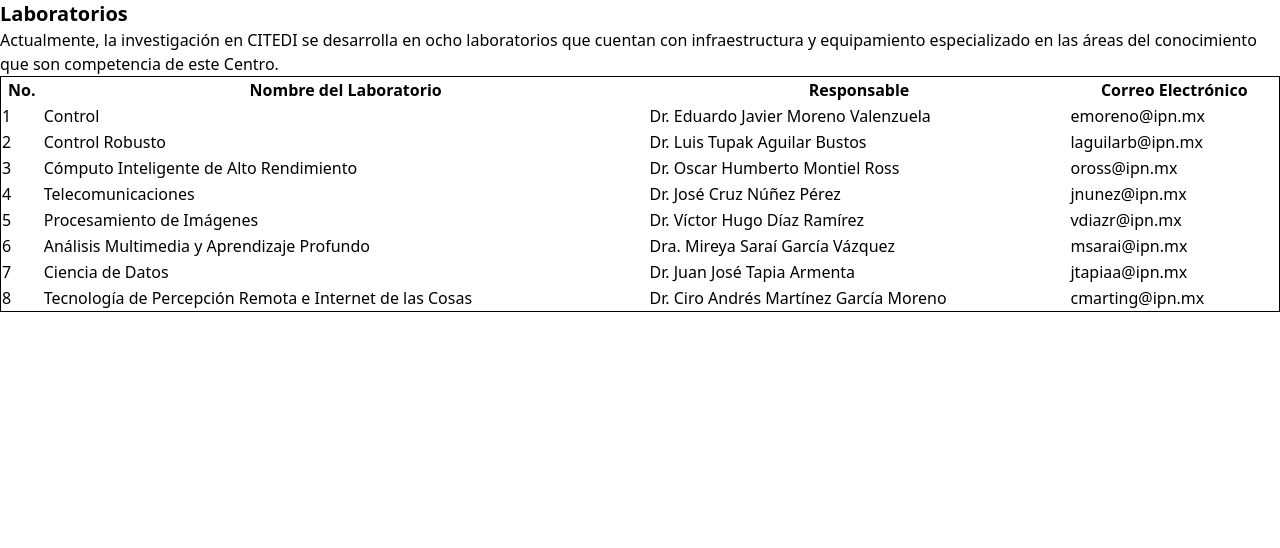
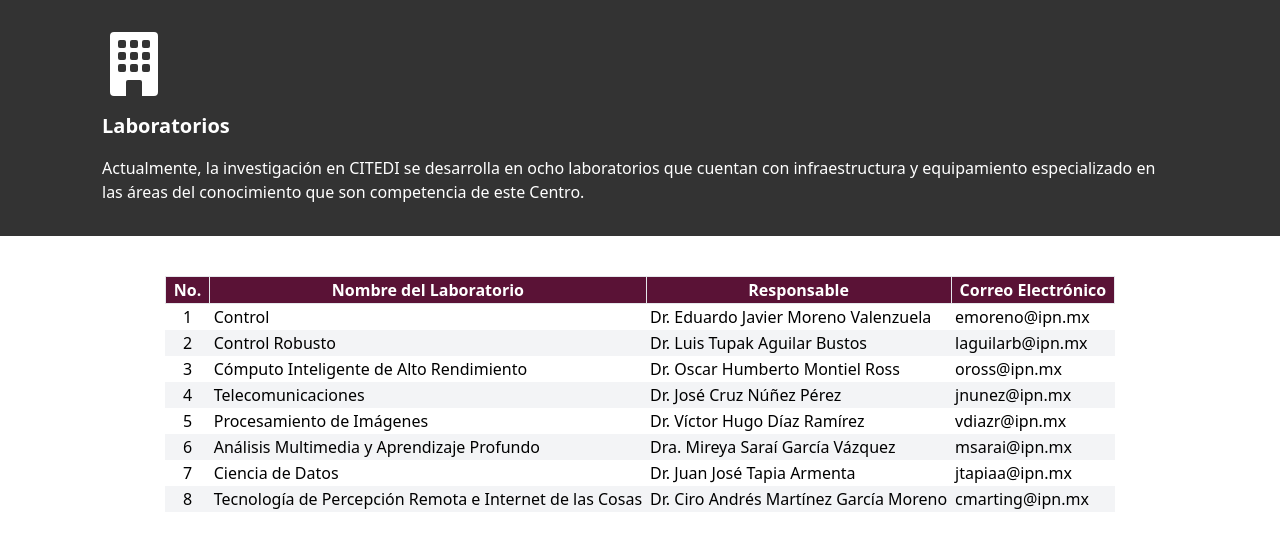
Before and after one commit to pabcrz/investigacion-citedi, a Next.js app: page /laboratorios in a window 1280 px wide. Shown: the top 548 px of the page. Built offline with nearby package versions, Linux system fonts and the light colour scheme.

Commit message:
Add laboratorios, investigadores and conocenos pages

```diff
--- a/src/components/lgac/GeneralInfo.js
+++ /dev/null
@@ -1,76 +0,0 @@
-import mision from "/public/main/mision.svg";
-import investigacion from "/public/main/investigacion.svg";
-import productos from "/public/main/productos.svg";
-import { investigadores } from "../../lib/data";
-import Image from "next/image";
-
-export default function GeneralInfo() {
-  return (
-    // Mision y Vision del Citedi
-    <>
-      <div className="max-w-[1280px]">
-        <div className=" md:px-8 flex flex-col gap-4">
-          <Image src={mision} alt="mision" className="size-16" />
-          <h3 className="text-fluid-md">Nuestra Misión</h3>
-          <p>
-            Somos un Centro de investigación científica y desarrollo tecnológico
-            del IPN que, a través de programas pertinentes, genera, difunde y
-            divulga conocimiento en sistemas digitales; forma profesionales a
-            nivel posgrado y científicos de excelencia; y contribuye al
-            desarrollo científico, tecnológico y económico de la sociedad a
-            nivel regional, nacional y global.
-          </p>
-          <h3 className="text-fluid-md">Nuestra visión </h3>
-          <p>
-            En el 2030, el Citedi será un centro líder, altamente competitivo en
-            ciencia y tecnología con prestigio internacional y posgrados de
-            calidad; actor determinante en el desarrollo científico, tecnológico
-            y económico sustentable, con compromiso y responsabilidad sociales.
-          </p>
-        </div>
-        <div className=" md:px-8 flex flex-col gap-4">
-          <Image src={investigacion} alt="mision" className="size-16" />
-          <h3 className="text-fluid-md">Investigadores</h3>
-          <p>
-            La planta académica está conformada por 21 docentes y, además, un
-            Investigador por México está comisionado a Citedi desde 2015. El 73%
-            cuenta con el grado de doctor, el 23% con maestría en ciencias y una
-            persona es especialista en sistemas digitales. <br /> <br />
-            El 45% de la planta académica pertenece al Sistema Nacional de
-            Investigadoras e Investigadores (SNII), de los cuales, 2 son nivel
-            III, 5 están en el nivel II, 2 docentes son nivel I y 1 es
-            candidato.
-          </p>
-
-          <div className="flex flex-wrap max-w-[90%] justify-center gap-4">
-            {investigadores.map((investigador, i) => (
-              <div key={i} className="p-2 border bg-white/20 w-60">
-                <h3 className="font-bold">{investigador.name}</h3>
-                <p>email: {investigador.email}</p>
-                {investigador.level && <p>nivel: {investigador.level}</p>}
-              </div>
-            ))}
-          </div>
-          <table className="border-collapse border border-black">
-            <thead>
-              <tr>
-                <th>Nombre</th>
-                <th>Correo Electrónico</th>
-                <th>Nivel SNII </th>
-              </tr>
-            </thead>
-            <tbody>
-              {investigadores.map((investigador, i) => (
-                <tr key={i}>
-                  <td>{investigador.name}</td>
-                  <td>{investigador.email}</td>
-                  <td>{investigador.level}</td>
-                </tr>
-              ))}
-            </tbody>
-          </table>
-        </div>
-      </div>
-    </>
-  );
-}
--- a/src/components/main/Card.js
+++ b/src/components/main/Card.js
@@ -40,7 +40,7 @@
       {cards.map((card, cardIndex) => (
         <div
           key={cardIndex}
-          className="p-4 w-80 h-96 flex flex-col gap-4 items-center justify-center bg-white shadow-sm rounded-xl"
+          className="p-4 w-80 h-96 flex flex-col gap-4 items-center justify-center bg-white shadow-sm rounded"
         >
           <div className="flex justify-around w-full">
             {card.items.map((item, itemIndex) => {
--- a/src/pages/api/hello.js
+++ /dev/null
@@ -1,5 +0,0 @@
-// Next.js API route support: https://nextjs.org/docs/api-routes/introduction
-
-export default function handler(req, res) {
-  res.status(200).json({ name: "John Doe" });
-}
--- /dev/null
+++ b/src/pages/conocenos/index.js
@@ -0,0 +1,28 @@
+import Image from "next/image";
+import mision from "/public/main/mision.svg";
+
+export default function Conocenos() {
+  return (
+    <div className="max-w-max-content">
+      <div className=" md:px-8 flex flex-col gap-4">
+        <Image src={mision} alt="mision" className="size-16" />
+        <h3 className="text-fluid-md">Nuestra Misión</h3>
+        <p>
+          Somos un Centro de investigación científica y desarrollo tecnológico
+          del IPN que, a través de programas pertinentes, genera, difunde y
+          divulga conocimiento en sistemas digitales; forma profesionales a
+          nivel posgrado y científicos de excelencia; y contribuye al desarrollo
+          científico, tecnológico y económico de la sociedad a nivel regional,
+          nacional y global.
+        </p>
+        <h3 className="text-fluid-md">Nuestra visión </h3>
+        <p>
+          En el 2030, el Citedi será un centro líder, altamente competitivo en
+          ciencia y tecnología con prestigio internacional y posgrados de
+          calidad; actor determinante en el desarrollo científico, tecnológico y
+          económico sustentable, con compromiso y responsabilidad sociales.
+        </p>
+      </div>
+    </div>
+  );
+}
--- a/src/pages/index.js
+++ b/src/pages/index.js
@@ -30,7 +30,7 @@
           </p>
         </section>
         <section className="w-full py-14 flex justify-center px-8 bg-[#01876B]">
-          <div className="w-max-content flex flex-wrap gap-4 justify-center">
+          <div className="w-max-content flex flex-wrap gap-6 justify-center">
             <Card />
           </div>
         </section>
--- a/src/pages/investigadores/index.js
+++ b/src/pages/investigadores/index.js
@@ -1 +1,50 @@
-export default function Investigadores() {}
+import investigacion from "/public/main/investigacion.svg";
+import { investigadores } from "../../lib/data";
+import Image from "next/image";
+
+export default function Investigadores() {
+  return (
+    // Mision y Vision del Citedi
+
+    <main className="w-full flex flex-col gap-10 items-center">
+      <section className="w-full bg-[#333333] flex justify-center  text-white">
+        <div className="w-max-content flex flex-col gap-4 px-4 md:px-8 py-8">
+          <Image src={investigacion} alt="mision" className="size-16" />
+          <h3 className="text-fluid-md">Investigadores</h3>
+          <p>
+            La planta académica está conformada por 21 docentes y, además, un
+            Investigador por México está comisionado a Citedi desde 2015. El 73%
+            cuenta con el grado de doctor, el 23% con maestría en ciencias y una
+            persona es especialista en sistemas digitales. <br /> <br />
+            El 45% de la planta académica pertenece al Sistema Nacional de
+            Investigadoras e Investigadores (SNII), de los cuales, 2 son nivel
+            III, 5 están en el nivel II, 2 docentes son nivel I y 1 es
+            candidato.
+          </p>
+        </div>
+      </section>
+      <div className="max-w-max-content">
+        <div className="sm:px-8 flex flex-col gap-4">
+          <table>
+            <thead>
+              <tr className="bg-primary text-white">
+                <th className="border">Nombre</th>
+                <th className="border">Correo Electrónico</th>
+                <th className="md:px-4 border">Nivel SNII </th>
+              </tr>
+            </thead>
+            <tbody>
+              {investigadores.map((investigador, i) => (
+                <tr key={i} className={i % 2 === 1 ? "bg-gray-100" : ""}>
+                  <td className="px-1">{investigador.name}</td>
+                  <td className="px-1">{investigador.email}</td>
+                  <td className="text-center">{investigador.level}</td>
+                </tr>
+              ))}
+            </tbody>
+          </table>
+        </div>
+      </div>
+    </main>
+  );
+}
--- a/src/pages/laboratorios/index.js
+++ b/src/pages/laboratorios/index.js
@@ -1,9 +1,13 @@
+import equipos from "/public/main/equipos.svg";
 import { laboratorios } from "@/lib/laboratorios";
+import Image from "next/image";
 
 export default function Laboratorios() {
   return (
-    <main className="w-full">
-      <section className="flex flex-col justify-center max-w-[1280px] mx-auto">
+    <main className="w-full flex flex-col gap-10 items-center">
+      <section className="w-full bg-[#333333] flex justify-center  text-white">
+        <div className="max-w-max-content flex flex-col gap-4 px-4 md:px-8 py-8">
+          <Image src={equipos} alt="mision" className="size-16" />
           <h2 className="font-semibold text-xl">Laboratorios</h2>
           <p>
             Actualmente, la investigación en CITEDI se desarrolla en ocho
@@ -11,27 +15,32 @@
             especializado en las áreas del conocimiento que son competencia de
             este Centro.
           </p>
-        <table className="border-collapse border border-black">
+        </div>
+      </section>
+      <div className="max-w-max-content">
+        <div className="sm:px-8 flex flex-col gap-4">
+          <table>
             <thead>
-            <tr>
-              <th>No.</th>
-              <th>Nombre del Laboratorio</th>
-              <th>Responsable</th>
-              <th>Correo Electrónico</th>
+              <tr className="bg-primary text-white">
+                <th className="border sm:px-2">No.</th>
+                <th className="border">Nombre del Laboratorio</th>
+                <th className="border">Responsable</th>
+                <th className="border sm:px-2">Correo Electrónico</th>
               </tr>
             </thead>
             <tbody>
               {laboratorios.map((lab, i) => (
-              <tr key={i}>
-                <td>{lab.num}</td>
-                <td>{lab.lab}</td>
-                <td>{lab.responsable}</td>
-                <td>{lab.email}</td>
+                <tr key={i} className={i % 2 === 1 ? "bg-gray-100" : ""}>
+                  <td className="px-1 text-center">{lab.num}</td>
+                  <td className="px-1">{lab.lab}</td>
+                  <td className="px-1">{lab.responsable}</td>
+                  <td className="px-1">{lab.email}</td>
                 </tr>
               ))}
             </tbody>
           </table>
-      </section>
+        </div>
+      </div>
     </main>
   );
 }
--- a/src/pages/lgac/index.js
+++ b/src/pages/lgac/index.js
@@ -1,4 +1,4 @@
-import GeneralInfo from "@/components/lgac/GeneralInfo";
+import GeneralInfo from "@/pages/investigadores";
 import { areas } from "../../lib/data";
 import Image from "next/image";
 
@@ -82,9 +82,6 @@
           ))}
         </div>
       </section>
-      <section className="w-full bg-green py-14 flex flex-col gap-10 items-center text-white md:px-8">
-        <GeneralInfo />
-      </section>
     </>
   );
 }
```
Lines whose indentation alone changed are shown as unchanged.
